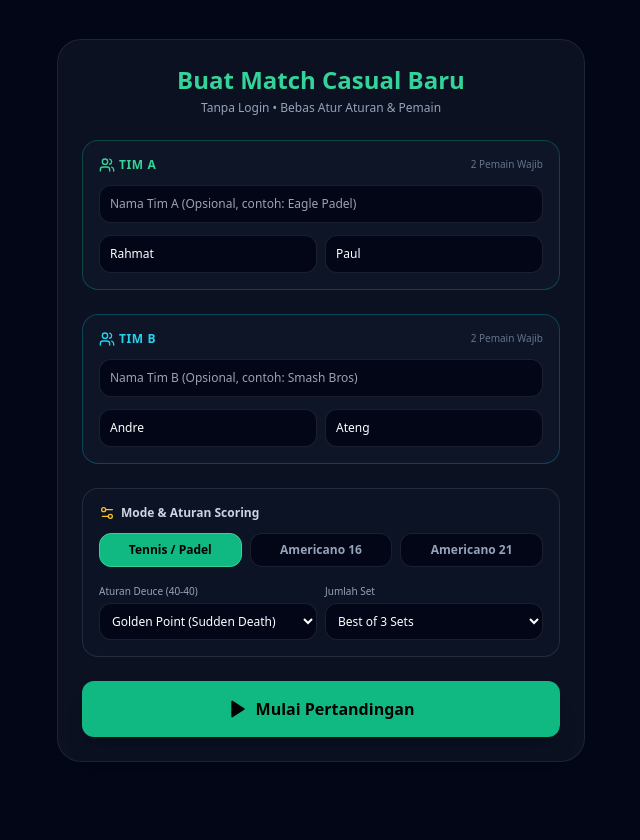
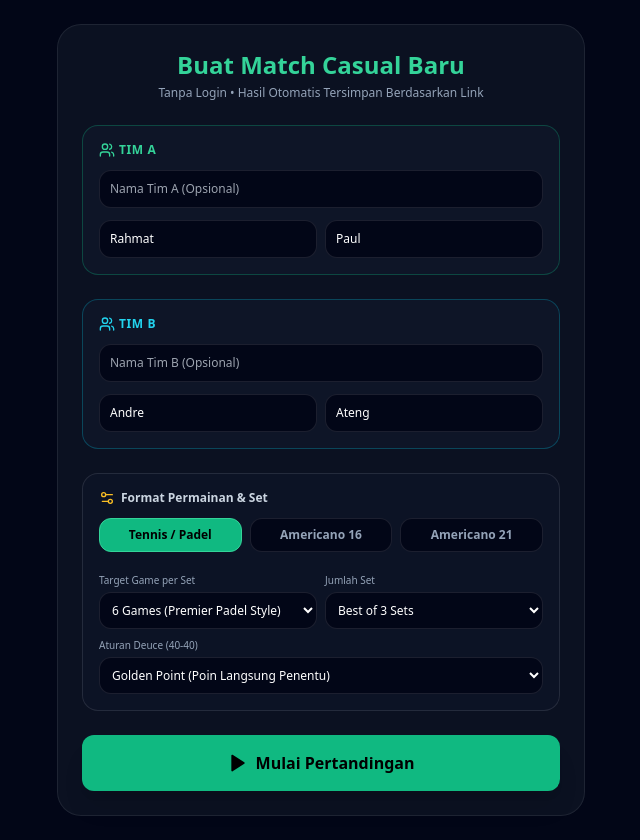
Before and after one commit to shndf1re/padelscoreshndf1re, a Next.js app: page /casual in a window 1280 px wide. Shown: the whole page, without its empty margins (319-959 px from the left). Before the commit the page ends 800 px from the top, so only its background shows below. Built offline with nearby package versions, Linux system fonts and the light colour scheme; no server answers.

Commit message:
Update page.tsx

```diff
--- a/app/casual/page.tsx
+++ b/app/casual/page.tsx
@@ -5,20 +5,18 @@ import { supabase } from '@/lib/supabaseClient';
 import { Play, ExternalLink, Settings2, Users } from 'lucide-react';
 
 export default function CasualMatchSetup() {
-  // Tim A
   const [team1Name, setTeam1Name] = useState('');
   const [team1P1, setTeam1P1] = useState('Rahmat');
   const [team1P2, setTeam1P2] = useState('Paul');
 
-  // Tim B
   const [team2Name, setTeam2Name] = useState('');
   const [team2P1, setTeam2P1] = useState('Andre');
   const [team2P2, setTeam2P2] = useState('Ateng');
 
-  // Konfigurasi Sistem Poin (Bisa Dipilih Tanpa Login)
   const [scoringMode, setScoringMode] = useState<'traditional' | 'americano_16' | 'americano_21'>('traditional');
-  const [deuceRule, setDeuceRule] = useState<'golden' | 'advantage' | 'starpoint_after_ad'>('golden');
-  const [totalSets, setTotalSets] = useState<number>(3);
+  const [deuceRule, setDeuceRule] = useState<'golden' | 'advantage' | 'starpoint_after_ad1' | 'starpoint_after_ad2'>('golden');
+  const [gamesPerSet, setGamesPerSet] = useState<number>(6); // 6 Premier Padel / 4 Race to 4
+  const [totalSets, setTotalSets] = useState<number>(3); // Best of 3 Sets
 
   const [loading, setLoading] = useState(false);
   const [createdMatchId, setCreatedMatchId] = useState<string | null>(null);
@@ -44,6 +42,7 @@ export default function CasualMatchSetup() {
           match_type: 'casual',
           scoring_mode: scoringMode,
           deuce_rule: deuceRule,
+          games_per_set: gamesPerSet,
           total_sets: totalSets,
           status: 'live',
         })
@@ -58,10 +57,13 @@ export default function CasualMatchSetup() {
           match_id: match.id,
           team1_points: '0',
           team2_points: '0',
-          team1_games: [0, 0, 0],
-          team2_games: [0, 0, 0],
+          team1_games: [0, 0, 0, 0, 0],
+          team2_games: [0, 0, 0, 0, 0],
+          team1_sets_won: 0,
+          team2_sets_won: 0,
           current_set: 0,
           current_server: 1,
+          is_finished: false,
           overlay_font: 'Teko',
         });
 
@@ -80,37 +82,34 @@ export default function CasualMatchSetup() {
       <div className="glass-panel p-6 rounded-3xl space-y-6">
         <div className="text-center space-y-1">
           <h1 className="text-2xl font-bold text-emerald-400">Buat Match Casual Baru</h1>
-          <p className="text-xs text-slate-400">Tanpa Login &bull; Bebas Atur Aturan & Pemain</p>
+          <p className="text-xs text-slate-400">Tanpa Login &bull; Hasil Otomatis Tersimpan Berdasarkan Link</p>
         </div>
 
         {!createdMatchId ? (
           <div className="space-y-6">
-            {/* Input Tim A */}
+            {/* Tim A */}
             <div className="bg-slate-900/80 p-4 rounded-2xl border border-emerald-500/30 space-y-3">
-              <div className="flex items-center justify-between">
               <span className="text-xs font-bold text-emerald-400 uppercase tracking-wider flex items-center gap-1">
                 <Users className="w-4 h-4" /> Tim A
               </span>
-                <span className="text-[10px] text-slate-500">2 Pemain Wajib</span>
-              </div>
               <input
                 type="text"
-                placeholder="Nama Tim A (Opsional, contoh: Eagle Padel)"
+                placeholder="Nama Tim A (Opsional)"
                 value={team1Name}
                 onChange={(e) => setTeam1Name(e.target.value)}
-                className="w-full bg-slate-950 border border-white/10 rounded-xl p-2.5 text-xs text-white focus:outline-none focus:border-emerald-500"
+                className="w-full bg-slate-950 border border-white/10 rounded-xl p-2.5 text-xs text-white focus:outline-none"
               />
               <div className="grid grid-cols-2 gap-2">
                 <input
                   type="text"
-                  placeholder="Pemain 1 (Atas)"
+                  placeholder="Pemain 1"
                   value={team1P1}
                   onChange={(e) => setTeam1P1(e.target.value)}
                   className="bg-slate-950 border border-white/10 rounded-xl p-2.5 text-xs text-white focus:outline-none"
                 />
                 <input
                   type="text"
-                  placeholder="Pemain 2 (Bawah)"
+                  placeholder="Pemain 2"
                   value={team1P2}
                   onChange={(e) => setTeam1P2(e.target.value)}
                   className="bg-slate-950 border border-white/10 rounded-xl p-2.5 text-xs text-white focus:outline-none"
@@ -118,32 +117,29 @@ export default function CasualMatchSetup() {
               </div>
             </div>
 
-            {/* Input Tim B */}
+            {/* Tim B */}
             <div className="bg-slate-900/80 p-4 rounded-2xl border border-cyan-500/30 space-y-3">
-              <div className="flex items-center justify-between">
               <span className="text-xs font-bold text-cyan-400 uppercase tracking-wider flex items-center gap-1">
                 <Users className="w-4 h-4" /> Tim B
               </span>
-                <span className="text-[10px] text-slate-500">2 Pemain Wajib</span>
-              </div>
               <input
                 type="text"
-                placeholder="Nama Tim B (Opsional, contoh: Smash Bros)"
+                placeholder="Nama Tim B (Opsional)"
                 value={team2Name}
                 onChange={(e) => setTeam2Name(e.target.value)}
-                className="w-full bg-slate-950 border border-white/10 rounded-xl p-2.5 text-xs text-white focus:outline-none focus:border-cyan-500"
+                className="w-full bg-slate-950 border border-white/10 rounded-xl p-2.5 text-xs text-white focus:outline-none"
               />
               <div className="grid grid-cols-2 gap-2">
                 <input
                   type="text"
-                  placeholder="Pemain 1 (Atas)"
+                  placeholder="Pemain 1"
                   value={team2P1}
                   onChange={(e) => setTeam2P1(e.target.value)}
                   className="bg-slate-950 border border-white/10 rounded-xl p-2.5 text-xs text-white focus:outline-none"
                 />
                 <input
                   type="text"
-                  placeholder="Pemain 2 (Bawah)"
+                  placeholder="Pemain 2"
                   value={team2P2}
                   onChange={(e) => setTeam2P2(e.target.value)}
                   className="bg-slate-950 border border-white/10 rounded-xl p-2.5 text-xs text-white focus:outline-none"
@@ -151,11 +147,12 @@ export default function CasualMatchSetup() {
               </div>
             </div>
 
-            {/* Pengaturan Sistem Poin */}
+            {/* Config Mode Scoring & Set Rules */}
             <div className="bg-slate-900/50 p-4 rounded-2xl border border-white/10 space-y-3">
               <span className="text-xs font-bold text-slate-300 flex items-center gap-1.5">
-                <Settings2 className="w-4 h-4 text-amber-400" /> Mode & Aturan Scoring
+                <Settings2 className="w-4 h-4 text-amber-400" /> Format Permainan & Set
               </span>
+
               <div className="grid grid-cols-3 gap-2 text-xs">
                 <button
                   type="button"
@@ -181,19 +178,20 @@ export default function CasualMatchSetup() {
               </div>
 
               {scoringMode === 'traditional' && (
-                <div className="grid grid-cols-2 gap-2 text-xs pt-1">
+                <div className="space-y-2 pt-2 text-xs">
+                  <div className="grid grid-cols-2 gap-2">
                     <div>
-                    <label className="text-[10px] text-slate-400 block mb-1">Aturan Deuce (40-40)</label>
+                      <label className="text-[10px] text-slate-400 block mb-1">Target Game per Set</label>
                       <select
-                      value={deuceRule}
-                      onChange={(e: any) => setDeuceRule(e.target.value)}
+                        value={gamesPerSet}
+                        onChange={(e) => setGamesPerSet(Number(e.target.value))}
                         className="w-full bg-slate-950 border border-white/10 text-white rounded-xl p-2 focus:outline-none"
                       >
-                      <option value="golden">Golden Point (Sudden Death)</option>
-                      <option value="advantage">Standard Advantage (AD)</option>
-                      <option value="starpoint_after_ad">Star Point (SP setelah 1x AD)</option>
+                        <option value={6}>6 Games (Premier Padel Style)</option>
+                        <option value={4}>4 Games (Race to 4 / Short Set)</option>
                       </select>
                     </div>
+
                     <div>
                       <label className="text-[10px] text-slate-400 block mb-1">Jumlah Set</label>
                       <select
@@ -203,6 +201,22 @@ export default function CasualMatchSetup() {
                       >
                         <option value={1}>1 Set Match</option>
                         <option value={3}>Best of 3 Sets</option>
+                        <option value={5}>Best of 5 Sets</option>
+                      </select>
+                    </div>
+                  </div>
+
+                  <div>
+                    <label className="text-[10px] text-slate-400 block mb-1">Aturan Deuce (40-40)</label>
+                    <select
+                      value={deuceRule}
+                      onChange={(e: any) => setDeuceRule(e.target.value)}
+                      className="w-full bg-slate-950 border border-white/10 text-white rounded-xl p-2 focus:outline-none"
+                    >
+                      <option value="golden">Golden Point (Poin Langsung Penentu)</option>
+                      <option value="advantage">Advantage Murni (AD Tanpa Batas)</option>
+                      <option value="starpoint_after_ad1">Star Point (Setelah 1x AD)</option>
+                      <option value="starpoint_after_ad2">Star Point (Setelah 2x AD)</option>
                     </select>
                   </div>
                 </div>
@@ -222,7 +236,7 @@ export default function CasualMatchSetup() {
           <div className="space-y-4">
             <div className="bg-emerald-500/10 border border-emerald-500/30 p-4 rounded-2xl text-center">
               <p className="text-xs text-emerald-400 font-bold uppercase">Match Berhasil Dibuat!</p>
-              <p className="text-xs text-slate-400 mt-1">Match ID: {createdMatchId}</p>
+              <p className="text-xs text-slate-400 mt-1">ID: {createdMatchId}</p>
             </div>
 
             <a
@@ -242,6 +256,15 @@ export default function CasualMatchSetup() {
               <span>Link OBS Stream Overlay</span>
               <ExternalLink className="w-4 h-4" />
             </a>
+
+            <a
+              href={`/match/${createdMatchId}`}
+              target="_blank"
+              className="w-full bg-amber-500/20 text-amber-300 font-bold p-3.5 rounded-xl flex items-center justify-between border border-amber-500/30 text-sm"
+            >
+              <span>Halaman Ringkasan Hasil Match</span>
+              <ExternalLink className="w-4 h-4" />
+            </a>
           </div>
         )}
       </div>
```
Lines whose indentation alone changed are shown as unchanged.
